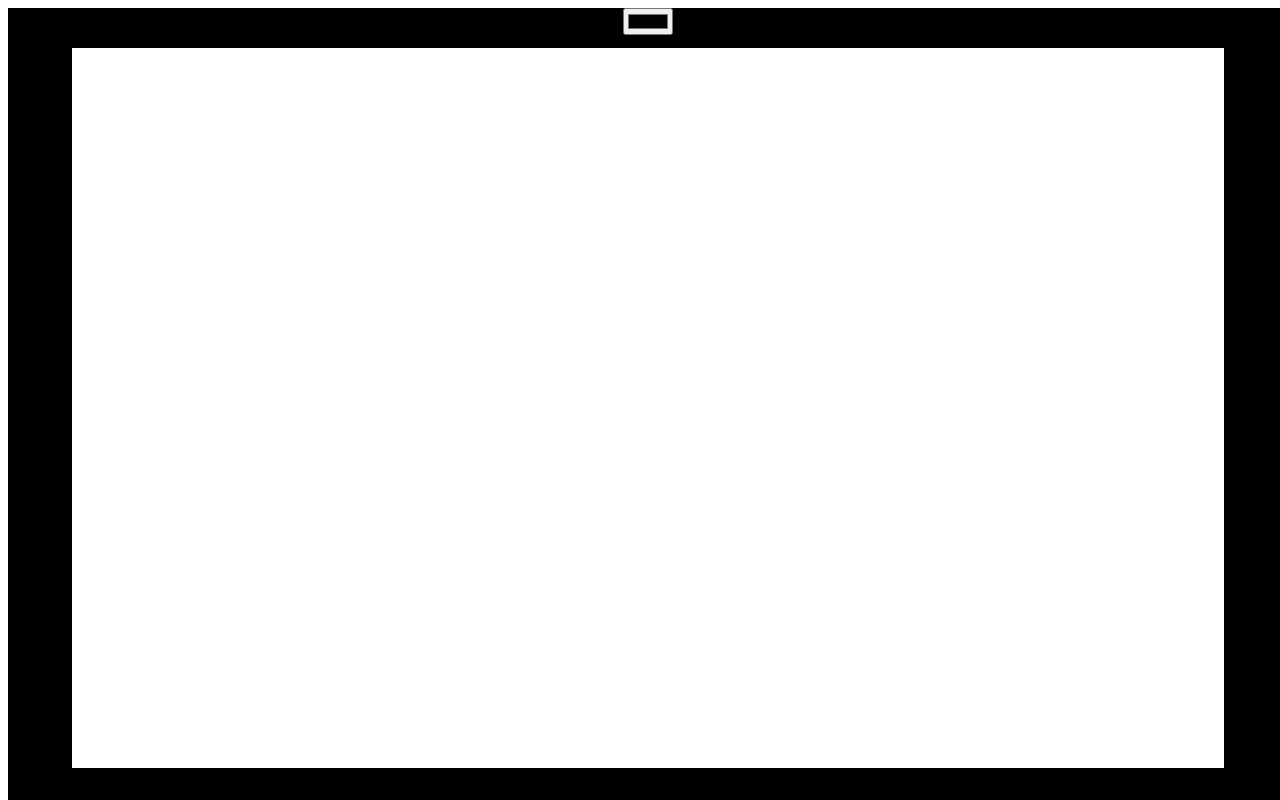
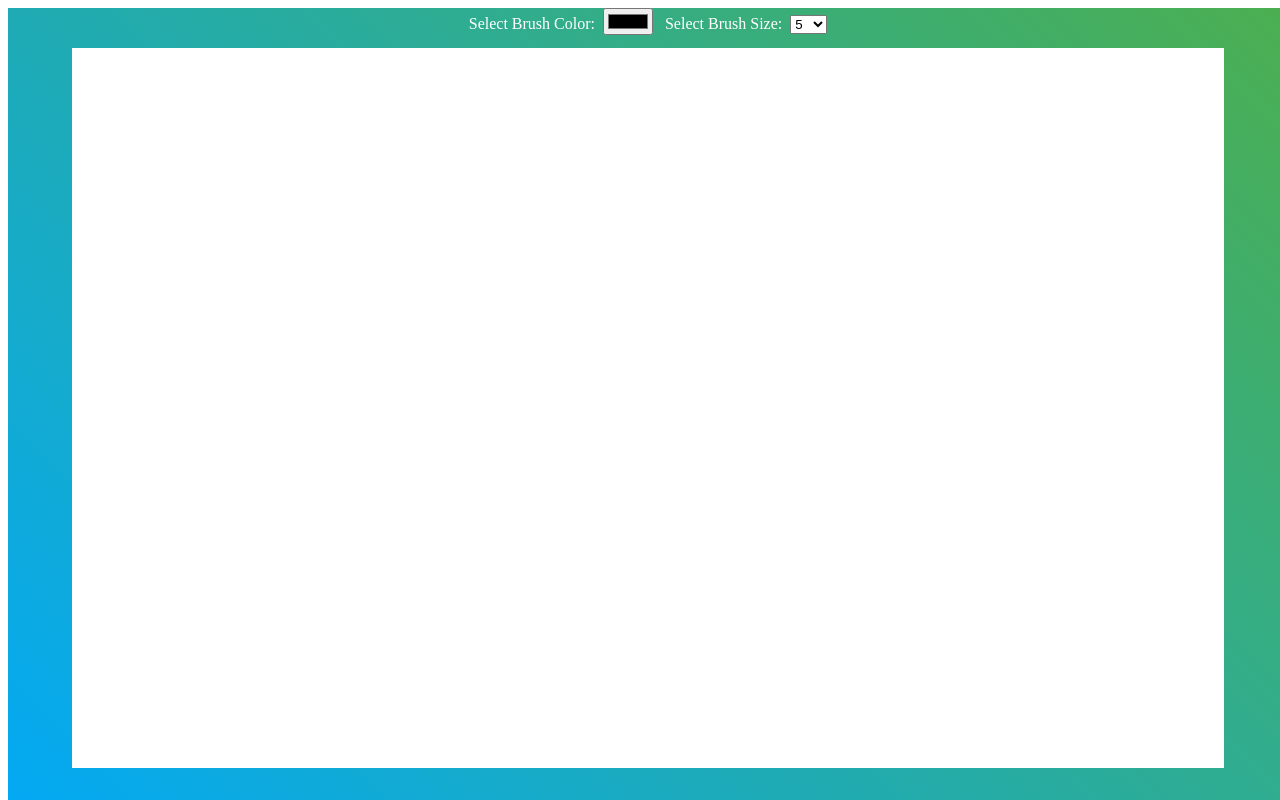
Before and after one commit to RafaelFrKl/tafel-collaborative-whiteboarding-app, a React (Create React App) app in the folder tafel/: page / in a window 1280 px wide. Built offline with nearby package versions, Linux system fonts and the light colour scheme; no server answers.

Commit message:
Data race issue solvd

```diff
--- a/tafel/src/components/board/Board.js
+++ b/tafel/src/components/board/Board.js
@@ -3,21 +3,27 @@ import io from 'socket.io-client'
 
 import './Board.css'
 
-const Board = () => {
-  const [canvasState, setCanvasState] = useState('')
+const Board = ({ color, brushSize }) => {
   const socket = io.connect("http://localhost:3003")
+  let timeout
+  let isDrawing = false //Solves race condition
+  console.log(color, brushSize)
 
   socket.on("canvas-data", function(data) {
-    let image = new Image()
-    console.log(image);
-    let canvas = document.getElementById('board');
-    console.log(canvas);
-    let ctx = canvas.getContext('2d');
-    console.log(ctx);
-    image.onload = function() {
-      ctx.drawImage(image, 0, 0)
-    };
-    image.src = data;
+      let interval = setInterval(function() {
+        if(isDrawing) return
+        isDrawing = true
+        clearInterval(interval)
+        let image = new Image()
+        let canvas = document.getElementById('board')
+        let ctx = canvas.getContext('2d')
+        image.onload = function() {
+          ctx.drawImage(image, 0, 0)
+
+          isDrawing = false
+        };
+      image.src = data
+      }, 200)
   })
 
   // equivalent to windows.onload()
@@ -49,10 +55,10 @@ const Board = () => {
     }, false);
 
     /* Drawing on Paint App */
-    ctx.lineWidth = 5;
+    ctx.lineWidth = brushSize;
     ctx.lineJoin = 'round';
     ctx.lineCap = 'round';
-    ctx.strokeStyle = 'blue';
+    ctx.strokeStyle = color;
 
     canvas.addEventListener('mousedown', function(event) {
         canvas.addEventListener('mousemove', onPaint, false);
@@ -62,21 +68,20 @@ const Board = () => {
         canvas.removeEventListener('mousemove', onPaint, false);
     }, false);
 
+
     const onPaint = () => {
         ctx.beginPath();
         ctx.moveTo(last_mouse.x, last_mouse.y);
         ctx.lineTo(mouse.x, mouse.y);
         ctx.closePath();
         ctx.stroke();
+
+        if(timeout !== undefined) clearTimeout(timeout);
+        timeout = setTimeout(function(){
+          let baseImage = canvas.toDataURL("image/png")
+          socket.emit("canvas-data", baseImage)
+        }, 500)
     };
-
-    // Limits server calls to tranmist Canvas State
-    if(canvasState !== undefined) clearTimeout(canvasState);
-    setTimeout(function(){
-      setCanvasState(canvas.toDataURL("image/png"));
-      console.log(canvasState)
-      socket.emit("canvas-data", canvasState)
-    }, 1000)
   }
 
   return (
--- a/tafel/src/components/container/Container.css
+++ b/tafel/src/components/container/Container.css
@@ -2,12 +2,23 @@
     position: fixed;
     width: 100%;
     height: 100%;
-    background: black;
+    background: linear-gradient(45deg, #03A9F4, #4CAF50);
 }
 
 .color-picker-container {
     text-align: center;
+    display: inline;
+    color:white;
+}
 
+.brushsize-container{
+    display: inline;
+    color: white;
+    margin-left: 12px;
+}
+
+.tools-select {
+    text-align: center;
 }
 
 .board-container {
--- a/tafel/src/components/container/Container.js
+++ b/tafel/src/components/container/Container.js
@@ -1,15 +1,40 @@
+import { useState } from 'react'
 import Board from "../board/Board"
 import './Container.css'
 
 const Container = () => {
+  const [color, setColor] = useState('#000000')
+  const [brushSize, setBrushSize] = useState('5')
+
+  const handleChangeColor = (e) => {
+    setColor(e.target.value)
+  }
+
+  const handleChangeBrushSize = (e) => {
+    setBrushSize(e.target.value)
+  }
 
   return (
     <div className='container'>
-        <div className='color-picker-container'>
-            <input type='color' />
-        </div>
+        <div className="tools-select">
+          <div className='color-picker-container'>
+              Select Brush Color: &nbsp;
+              <input type='color' value={color} onChange={handleChangeColor}/>
+          </div>
+          <div className='brushsize-container'>
+              Select Brush Size: &nbsp;
+              <select value={brushSize} onChange={handleChangeBrushSize}>
+                <option>5</option>
+                <option>10</option>
+                <option>15</option>
+                <option>20</option>
+                <option>25</option>
+                <option>30</option>
+              </select>
+          </div>
+          </div>
         <div className='board-container'>
-          <Board></Board>
+          <Board color={color} brushSize={brushSize}></Board>
         </div>
     </div>
   )
```
Also changed, not shown: 1 other file (tests, documents, lock files or other folders).
